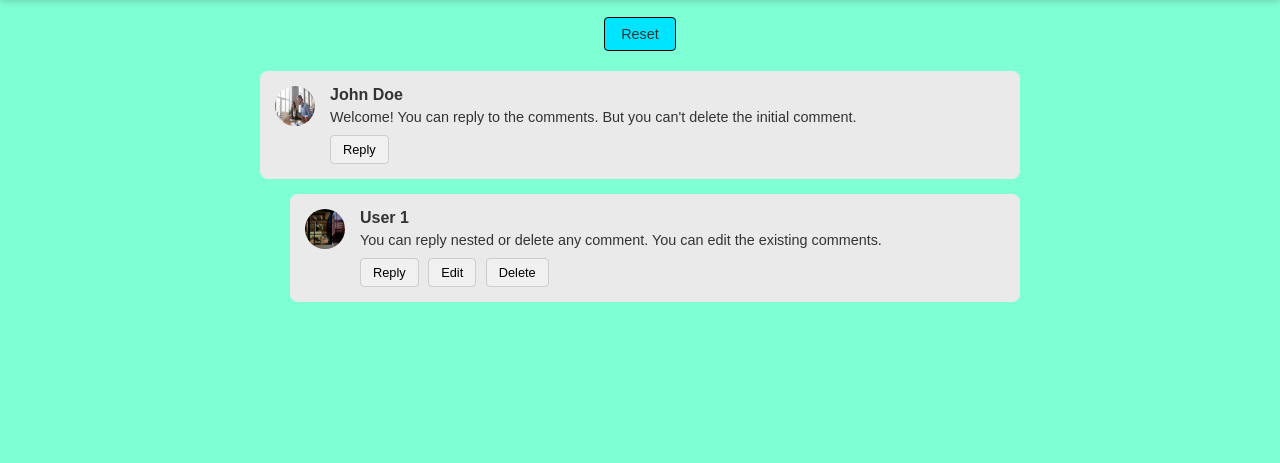
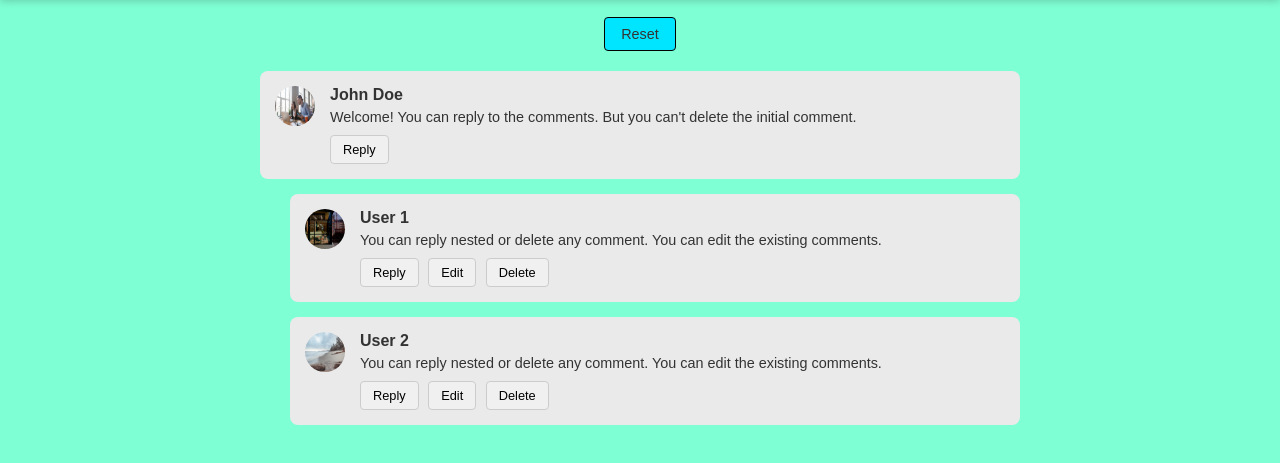
Before and after one commit to TamirAlam/unlimit_comment_project, a plain HTML site: page index.html in a window 1280 px wide. Shown: the part 87-550 px from the top of the page. Drawn offline with nearby package versions, Linux system fonts and the light colour scheme.

Commit message:
second commit

```diff
--- a/comment.js
+++ b/comment.js
@@ -40,7 +40,7 @@ function editComment(button) {
   editForm.id = '';
   editForm.querySelector('.user-name').value = commentContent.querySelector('h3').innerText;
   editForm.querySelector('.comment-textarea').value = commentText.innerText;
-  button.closest('.comment').after(editForm); // Insert edit form below the current comment
+  button.closest('.comment').after(editForm);
 
   commentText.style.display = 'none';
   button.style.display = 'none';
@@ -54,9 +54,8 @@ function deleteComment(button) {
 function postComment(button) {
   const replyForm = button.closest('.reply-form');
   const userName = replyForm.querySelector('.user-name').value;
-  const commentText = replyForm.querySelector('.comment-textarea').value;
+  const commentText = replyForm.querySelector('.comment-textarea').value
 
-  // Randomly select a user image
   const randomImage = images[Math.floor(Math.random() * images.length)];
 
   const newComment = document.createElement('div');
@@ -75,8 +74,8 @@ function postComment(button) {
     </div>
   `;
 
-  replyForm.after(newComment); // Insert the new comment below the reply form
-  replyForm.remove(); // Remove the reply form after posting
+  replyForm.after(newComment);
+  replyForm.remove();
 }
 
 function cancelReplyForm(button) {
--- a/index.html
+++ b/index.html
@@ -47,15 +47,27 @@
       <img src="resturant.jpg" alt="User Image">
       <div class="comment-content">
         <h3>User 1</h3>
-        <p class="comment-text">You can reply nested or delete any comment. You can edit the existing
-comments.</p>
+        <p class="comment-text">You can reply nested or delete any comment. You can edit the existing comments.</p>
         <div class="comment-actions">
           <button class="reply-btn">Reply</button>
           <button class="edit-btn">Edit</button>
           <button class="delete-btn">Delete</button>
         </div>
-      </div>
-    </div>
+        </div>
+       </div>
+
+       <div class="comment" style="margin-left: 30px;">
+        <img src="rain.jpg" alt="User Image">
+        <div class="comment-content">
+          <h3>User 2</h3>
+          <p class="comment-text">You can reply nested or delete any comment. You can edit the existing comments.</p>
+          <div class="comment-actions">
+            <button class="reply-btn">Reply</button>
+            <button class="edit-btn">Edit</button>
+            <button class="delete-btn">Delete</button>
+          </div>
+          </div>
+         </div>
 
     <div id="reply-form-template" class="reply-form" style="display: none;">
       <img src="office.png" alt="User Image">
```
